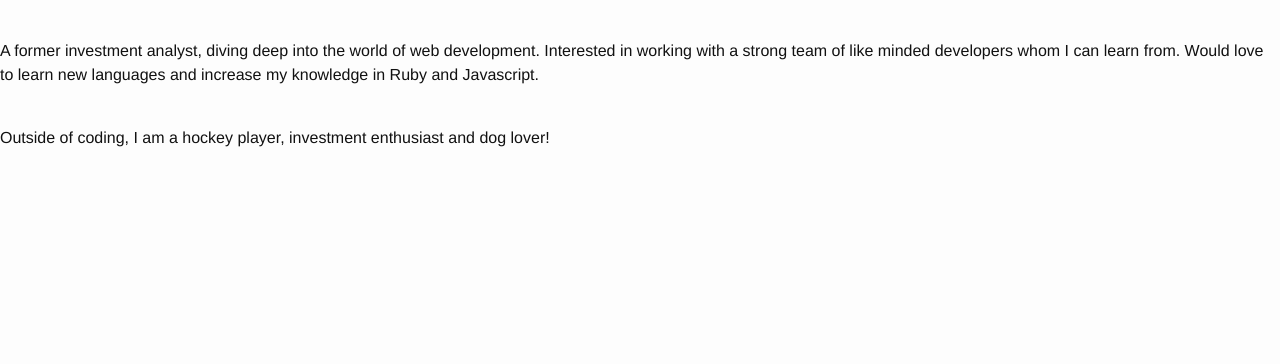
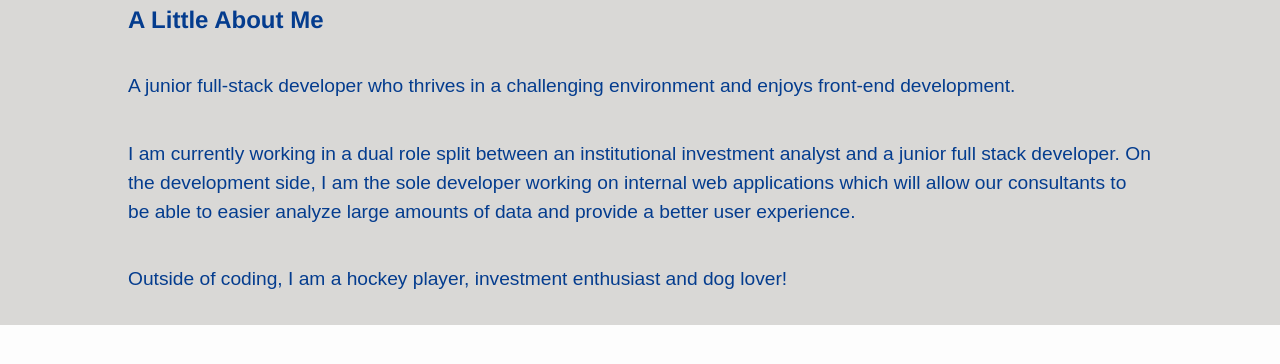
Before and after one commit to MattMcLennan/personal-website, a Jekyll site: the page built from index.html, in a window 1280 px wide, cut to the strip 373-737 px from the top of the page. Built offline with Jekyll 4.4.1, drawn with Linux system fonts in a browser that asks for light colours; nearby versions of some CDN libraries.

Commit message:
Finished intro about me section

```diff
--- a/_includes/about-me-intro.html
+++ b/_includes/about-me-intro.html
@@ -1,7 +1,10 @@
 <section class="about-me-intro">
-  <p>A junior full-stack developer who thrives in a challenging environment and enjoys front-end development.</p><br>
+  <div class="intro-paragraph">
+    <h3>A Little About Me</h3><br>
+    <p>A junior full-stack developer who thrives in a challenging environment and enjoys front-end development.</p><br>
 
-  <p>A former investment analyst, diving deep into the world of web development. Interested in working with a strong team of like minded developers whom I can learn from. Would love to learn new languages and increase my knowledge in Ruby and Javascript.</p><br>
+    <p>I am currently working in a dual role split between an institutional investment analyst and a junior full stack developer. On the development side, I am the sole developer working on internal web applications which will allow our consultants to be able to easier analyze large amounts of data and provide a better user experience.</p><br>
 
-  <p>Outside of coding, I am a hockey player, investment enthusiast and dog lover!</p>
+    <p>Outside of coding, I am a hockey player, investment enthusiast and dog lover!</p>
+  </div>
 </section>
--- a/css/index.css
+++ b/css/index.css
@@ -72,3 +72,27 @@ section h1 {
 }
 
 /* Styling for intro about me section*/
+section.about-me-intro {
+  background-color: #D9D8D6;
+}
+
+.about-me-intro p {
+  font-family: Arial, Helvetica, sans-serif;
+  font-size: 1.2em;
+}
+
+.about-me-intro p:last-child {
+  padding-bottom: 3%;
+}
+
+.intro-paragraph {
+  margin-left: 10%;
+  margin-right: 10%;
+  color: #043C8E;
+}
+
+.intro-paragraph h3 {
+  padding-top: 3%;
+  font-family: "Helvetica Neue", Helvetica;
+  font-weight: bold;
+}
```
